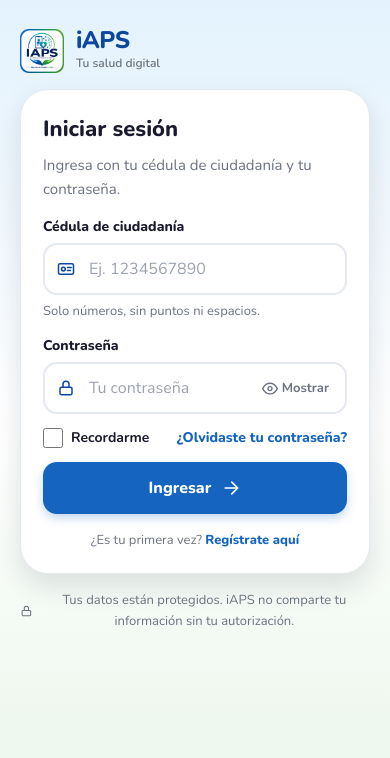
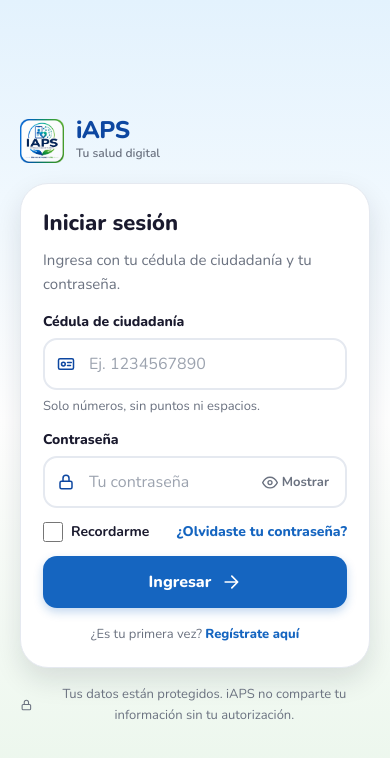
Before and after one commit to yahirandresd/iaps-frontend, a React (Vite) app: page /login in a window 390 px wide. Shown: the top 758 px of the page. Built offline with nearby package versions, Linux system fonts and the light colour scheme; no server answers.

Commit message:
fix: center login page vertically on mobile

```diff
--- a/src/pages/LoginPage.jsx
+++ b/src/pages/LoginPage.jsx
@@ -3,9 +3,9 @@ import { LockIcon } from '../assets/icons'
 
 export default function LoginPage() {
   return (
-    <div className="min-h-screen bg-gradient-to-b from-azul-suave via-white to-verde-suave flex flex-col md:items-center md:justify-center">
-      <div className="w-full max-w-md mx-auto px-5 py-4 flex flex-col">
-      <div className="flex items-center gap-3 mt-3 mb-4">
+    <div className="min-h-screen bg-gradient-to-b from-azul-suave via-white to-verde-suave flex flex-col items-center justify-center">
+      <div className="w-full max-w-md mx-auto px-5 py-6 flex flex-col">
+      <div className="flex items-center gap-3 mb-5">
         <img src="/iAPS_logo-removebg-preview.png" alt="iAPS" className="h-11 w-auto object-contain" />
         <div className="flex flex-col">
           <span className="text-[24px] font-extrabold text-azul-oscuro tracking-tight leading-none">iAPS</span>
```
